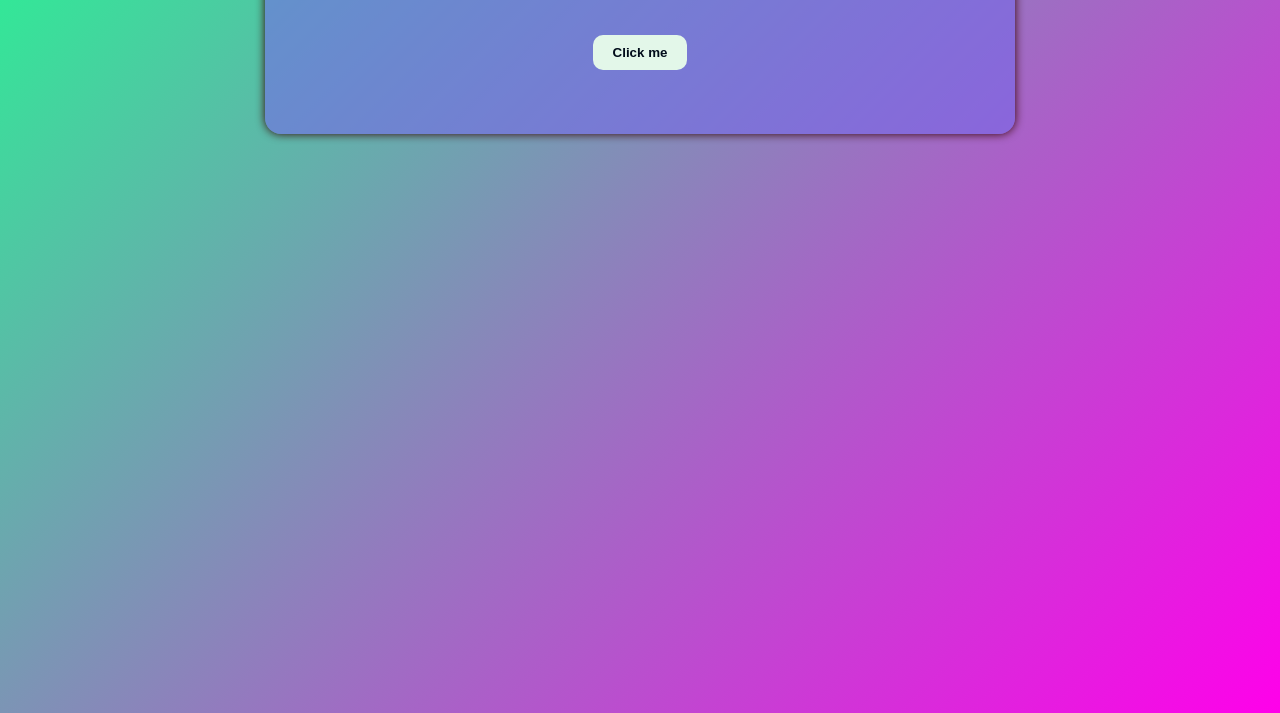
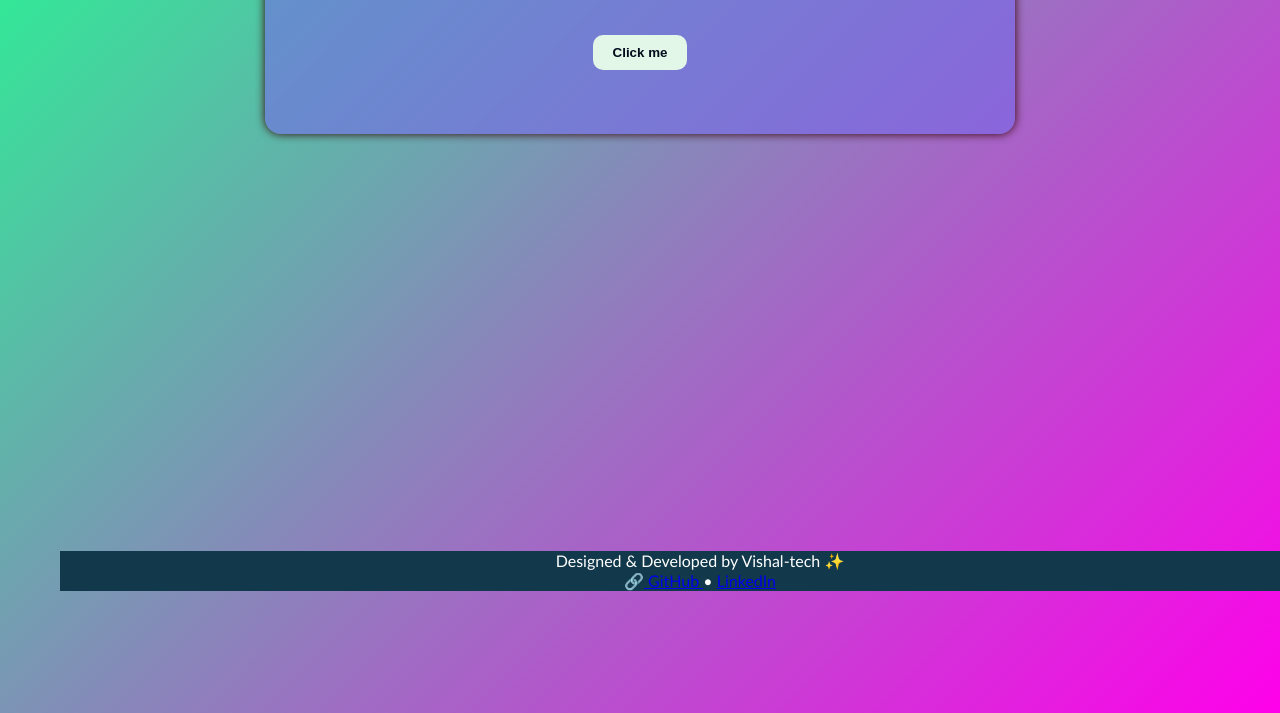
Before and after one commit to vishalmohod-tech/mern-stack-projects, a website: page Day 78 Project-51/public/index.html in a window 1280 px wide. Shown: the part 207-920 px from the top of the page. Drawn offline with Linux system fonts and the light colour scheme.

Commit message:
Update index.html

```diff
--- a/Day 78 Project-51/public/index.html
+++ b/Day 78 Project-51/public/index.html
@@ -15,6 +15,14 @@
     <p id="message"></p>
   </div>
 
+
+
+    <footer>
+          <div>Designed & Developed by Vishal-tech ✨</div>
+           🔗<a href="https://github.com/vishalmohod-tech"> GitHub </a> • <a href="https://www.linkedin.com/in/vishalmohod-tech/"> LinkedIn </a>
+     </footer>
+
+
   <script src="script.js"></script>
 </body>
 </html>
```
